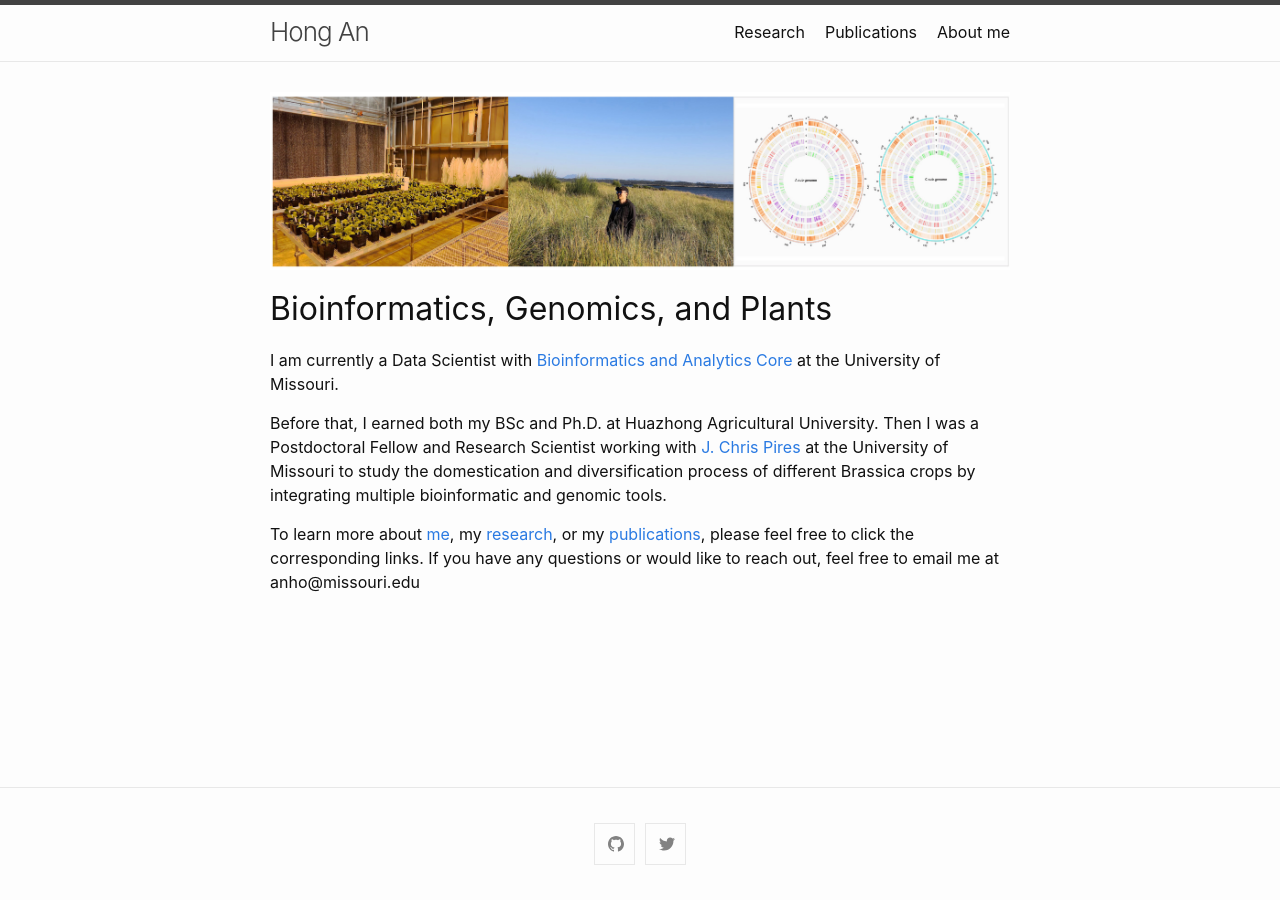
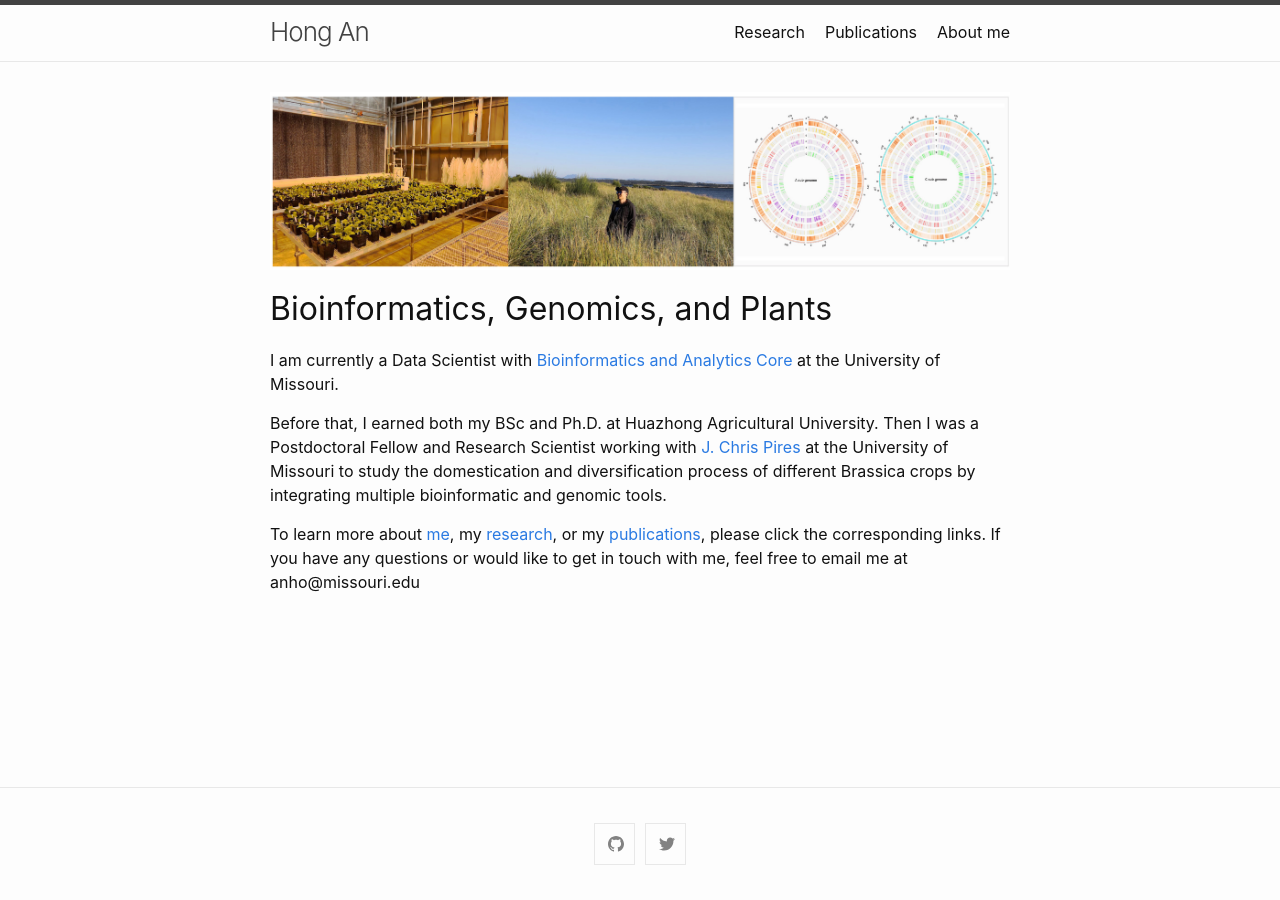
Before and after one commit to anhong11/anhong11.github.io, a Jekyll site: the page built from index.md, in a window 1280 px wide. Built offline with Jekyll 4.4.1, drawn with Linux system fonts in a browser that asks for light colours; our own code applies the rules of GitHub Pages for plain Markdown files.

Commit message:
Update index.md

```diff
--- a/index.md
+++ b/index.md
@@ -6,4 +6,4 @@ I am currently a Data Scientist with [Bioinformatics and Analytics Core](https:/
 
 Before that, I earned both my BSc and Ph.D. at Huazhong Agricultural University. Then I was a Postdoctoral Fellow and Research Scientist working with [J. Chris Pires](https://bondlsc.missouri.edu/person/j-chris-pires/) at the University of Missouri to study the domestication and diversification process of different Brassica crops by integrating multiple bioinformatic and genomic tools.
 
-To learn more about [me](https://anhong11.github.io/About/), my [research](https://anhong11.github.io/Research/), or my [publications](https://anhong11.github.io/Publications/), please feel free to click the corresponding links. If you have any questions or would like to reach out, feel free to email me at anho@missouri.edu
+To learn more about [me](https://anhong11.github.io/About/), my [research](https://anhong11.github.io/Research/), or my [publications](https://anhong11.github.io/Publications/), please click the corresponding links. If you have any questions or would like to get in touch with me, feel free to email me at anho@missouri.edu
```
